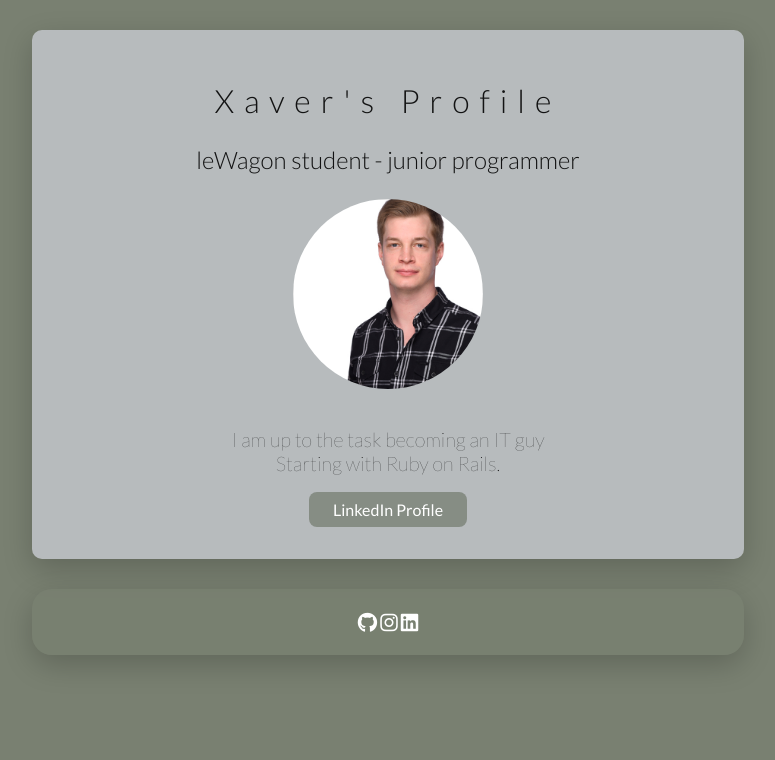
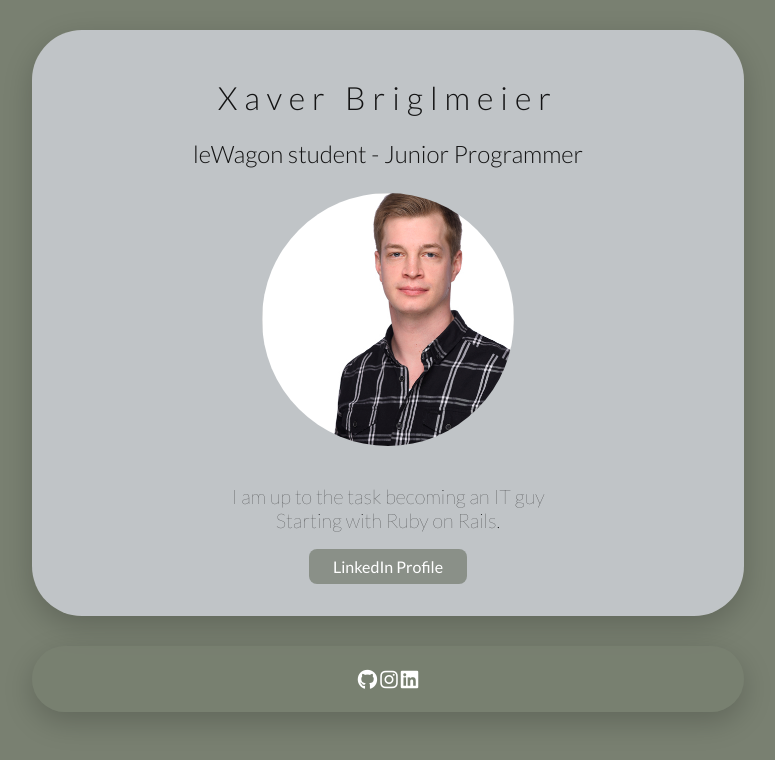
Before and after one commit to xabr/profile-webpage, a plain HTML site: page index.html in a window 1280 px wide. Shown: the whole page, without its empty margins (252-1027 px from the left). Drawn offline with Linux system fonts and the light colour scheme.

Commit message:
Made some changes to design and text

```diff
--- a/index.html
+++ b/index.html
@@ -12,9 +12,9 @@
   </head>
   <body>
     <div class="first-card">
-      <h1>Xaver's Profile</h1>
-      <h2>leWagon student - junior programmer</h2>
-      <img src="images/22982_11_09122016.jpg" id="img-first-card" alt="Xavers Face" width="30%" height="30%">
+      <h1>Xaver Briglmeier</h1>
+      <h2>leWagon student - Junior Programmer</h2>
+      <img src="images/22982_11_09122016.jpg" id="img-first-card" alt="Xavers Face" width="40%" height="30%">
       <p>I am up to the task becoming an IT guy<br>Starting with Ruby on Rails.</p>
       <a href="https://www.linkedin.com/" class="btn-bluebell" target="_blank">LinkedIn Profile</a>
     </div>
--- a/style.css
+++ b/style.css
@@ -15,8 +15,8 @@ body {
 h1 {
   font-weight: 300;
   color: rgba(0, 0, 0, 0.9);
-  line-height: 70%;
-  letter-spacing: 10px;
+  line-height: 50%;
+  letter-spacing: 7px;
   padding: 20px;
   margin: 0;
 }
@@ -47,8 +47,8 @@ a:hover {
 
 .first-card {
   box-shadow: 0 10px 30px rgba(0,0,0,.2);
-  background-color: rgba(210, 213, 221, .7);
-  border-radius: 10px;
+  background-color: rgba(210, 213, 221, .8);
+  border-radius: 50px;
   width: 50%;
   margin: 30px auto;
   padding: 40px;
@@ -58,7 +58,7 @@ a:hover {
 .social {
   box-shadow: 0 10px 30px rgba(0,0,0,.2);
   background-color: rgba(121, 128, 113, .5);
-  border-radius: 20px;
+  border-radius: 50px;
   width: 50%;
   margin: 20px auto;
   padding-left: 40px;
```
